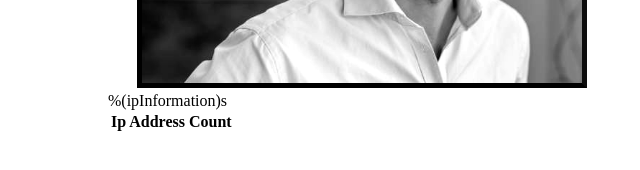
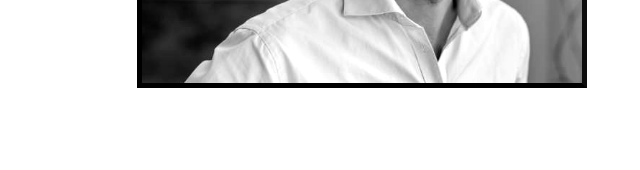
Before and after one commit to ituitis-delen18/heroku_testing, a plain HTML site: page index.html in a window 1280 px wide. Shown: the part 450-620 px from the top of the page, 0-640 px from the left. Drawn offline with Linux system fonts and the light colour scheme; files that its build step writes are made by us from their sources; files whose address does not match are found by name.

Commit message:
Update index.html

```diff
--- a/index.html
+++ b/index.html
@@ -31,14 +31,6 @@
         </div>
 	      <img id="logo" src="/static/logo.png" alt="There should be a logo.">
       </div>
-
-      <table>
-        <tr>
-          <th>Ip Address</th>
-          <th>Count</th>
-        </tr>
-        %(ipInformation)s
-      </table>
     </div>
   </body>
 </html>
```
